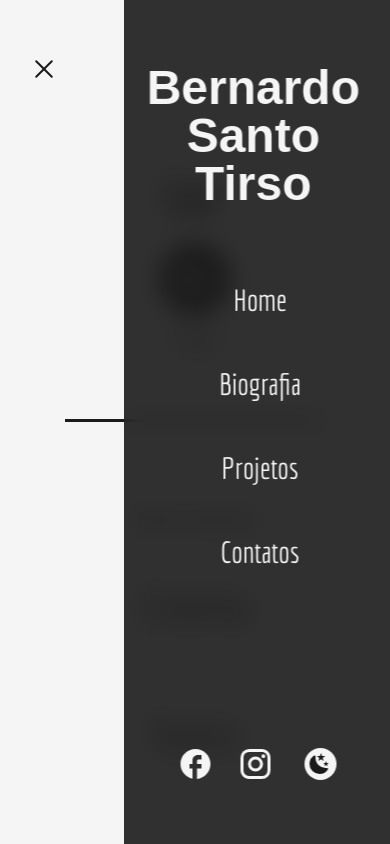
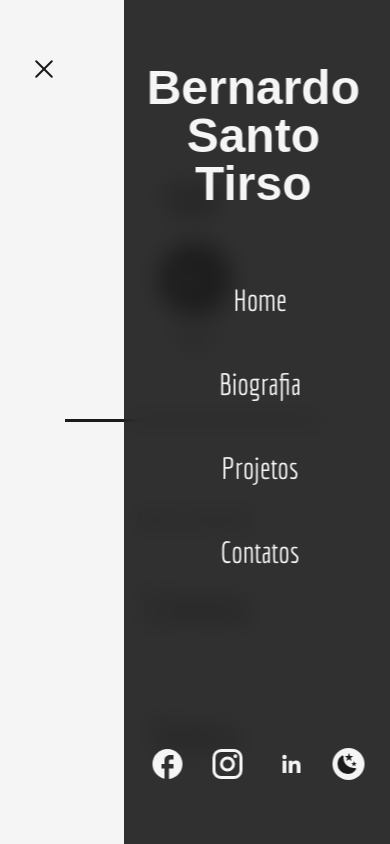
Before and after one commit to dopelyner/bernardo-santo-tirso, a Next.js app: page /light in a window 390 px wide. Both pictures are taken after a click on the button 44 px from the left and 69 px from the top of the page. Shown: the top 844 px of the page. Built offline with nearby package versions, Linux system fonts and the light colour scheme; a web font is replaced by a local one.

Commit message:
fix: dark mode color icon

```diff
--- a/src/components/Icons.js
+++ b/src/components/Icons.js
@@ -28,6 +28,7 @@ export const LinkedinIcon = ({ className, ...rest }) => (
         height={24}
         viewBox="0 0 24 24"
         {...rest}
+        className={`w-full h-auto ${className}`}
     >
         <circle
             cx={4.983}
--- a/src/components/Navbar.js
+++ b/src/components/Navbar.js
@@ -165,7 +165,6 @@ const Navbar = () => {
                         whileTap={{ scale: 0.9 }}
                     >
                         <InstagramIcon className="!fill-dark dark:!fill-light" />
-
                     </motion.a>
 
                     <motion.a href={linkedinURL} target={'_blank'}
@@ -174,7 +173,6 @@ const Navbar = () => {
                         whileTap={{ scale: 0.9 }}
                     >
                         <LinkedinIcon className="!fill-dark dark:!fill-light" />
-
                     </motion.a>
 
                     <button
@@ -226,6 +224,14 @@ const Navbar = () => {
                                 <InstagramIcon className="dark:!fill-dark" />
                             </motion.a>
 
+                            <motion.a href={linkedinURL} target={'_blank'}
+                                className="w-6 mr-3 sm:mx-1"
+                                whileHover={{ y: -2 }}
+                                whileTap={{ scale: 0.9 }}
+                            >
+                                <LinkedinIcon className="!text-light dark:!text-dark" />
+                            </motion.a>
+
                             <button
                                 onClick={() => setMode(mode === "light" ? "dark" : "light")}
                                 className={` flex items-center justify-center rounded-full p-1
```
